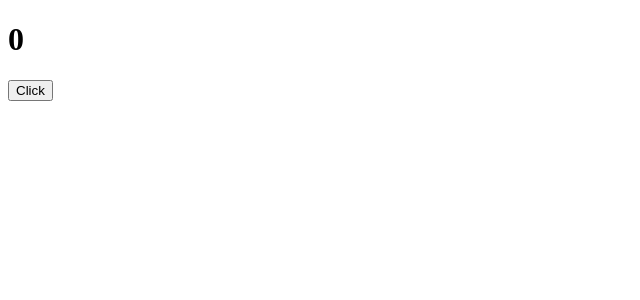
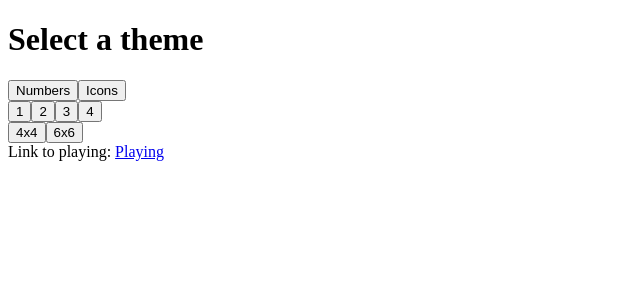
Before and after one commit to JosielLima/memory-game, a React (Vite) app: page / in a window 1280 px wide. Shown: the top 300 px of the page, without its empty margins (0-640 px from the left). Built offline with nearby package versions, Linux system fonts and the light colour scheme.

Commit message:
Config initial state for atoms and editor config

```diff
--- a/package.json
+++ b/package.json
@@ -20,11 +20,13 @@
     "@types/react": "^19.0.10",
     "@types/react-dom": "^19.0.4",
     "@vitejs/plugin-react": "^4.3.4",
-    "eslint": "^9.23.0",
+    "eslint": "^8.57.1",
     "eslint-plugin-react": "^7.37.4",
     "eslint-plugin-react-hooks": "^5.1.0",
     "eslint-plugin-react-refresh": "^0.4.19",
     "globals": "^15.15.0",
+    "prettier": "^3.5.3",
+    "prettier-eslint": "^16.3.0",
     "vite": "^6.2.0"
   }
 }
--- a/src/components/atoms/index.js
+++ b/src/components/atoms/index.js
@@ -1,4 +1,12 @@
 import { atom } from "jotai"
 
 // Atom for the configured game
-export const gameState = atom
+export const selectedThemeAtom = atom()
+export const selectedNumberPlayersAtom = atom()
+export const selectedGridSizeAtom = atom()
+
+export const gameConfig = atom((get) => ({
+  themeAtom: get(selectedThemeAtom),
+  numberPlayersAtom: get(selectedNumberPlayersAtom),
+  gridSizeAtom: get(selectedGridSizeAtom)
+}))
--- a/src/main.jsx
+++ b/src/main.jsx
@@ -1,12 +1,14 @@
-import React from 'react';
-import { createRoot } from 'react-dom/client'
+import React from "react";
+import { createRoot } from "react-dom/client";
 import { BrowserRouter, Routes, Route } from "react-router";
-import Start from './pages/start.jsx';
+import Start from "./pages/Start";
+import Playing from "./pages/Playing";
 
-createRoot(document.getElementById('root')).render(
+createRoot(document.getElementById("root")).render(
   <BrowserRouter>
     <Routes>
       <Route path="/" element={<Start />} />
+      <Route path="/playing" element={<Playing />} />
     </Routes>
-  </BrowserRouter>
-)
+  </BrowserRouter>,
+);
--- /dev/null
+++ b/src/pages/Playing.jsx
@@ -0,0 +1,15 @@
+import React from "react";
+import { useAtom } from "jotai";
+import { gameConfig } from "../components/atoms";
+
+export default function Playing() {
+  const [{ themeAtom, numberPlayersAtom, gridSizeAtom }] = useAtom(gameConfig);
+  return (
+    <div>
+      <h1>Game Configuration</h1>
+      <p>Theme: {themeAtom || "Not selected"}</p>
+      <p>Number of Players: {numberPlayersAtom || "Not selected"}</p>
+      <p>Grid Size: {gridSizeAtom || "Not selected"}</p>
+    </div>
+  );
+}
--- a/src/pages/start.jsx
+++ b/src/pages/start.jsx
@@ -1,16 +1,51 @@
-import React from 'react';
-import { useAtom } from 'jotai';
-import { gameState } from '../components/atoms';
-
-const counter = gameState(0);
+import React from "react";
+import { useAtom } from "jotai";
+import { Link } from "react-router";
+import {
+  selectedThemeAtom,
+  selectedNumberPlayersAtom,
+  selectedGridSizeAtom,
+} from "../components/atoms";
 
 export default function Start() {
-  const [count, setCounter] = useAtom(counter);
-  const onClick = () => setCounter(prev => prev + 1);
+  const [selectedTheme, setSelectedTheme] = useAtom(selectedThemeAtom);
+  const [selectedNumberPlayers, setSelectedNumberPlayers] = useAtom(
+    selectedNumberPlayersAtom,
+  );
+  const [selectedGridSize, setSelectedGridSize] = useAtom(selectedGridSizeAtom);
+
+  const handleTheme = (theme) => {
+    setSelectedTheme(theme);
+  };
+
+  const handleNumberPlayers = (numberPlayers) => {
+    setSelectedNumberPlayers(numberPlayers);
+  };
+
+  const handleGridSize = (gridSize) => {
+    setSelectedGridSize(gridSize);
+  };
+
   return (
     <div>
-      <h1>{count}</h1>
-      <button onClick={onClick}>Click</button>
+      <h1>{selectedTheme || "Select a theme"}</h1>
+      <div>
+        <button onClick={() => handleTheme("numbers")}>Numbers</button>
+        <button onClick={() => handleTheme("icons")}>Icons</button>
+      </div>
+      <div>
+        <button onClick={() => handleNumberPlayers("1")}>1</button>
+        <button onClick={() => handleNumberPlayers("2")}>2</button>
+        <button onClick={() => handleNumberPlayers("3")}>3</button>
+        <button onClick={() => handleNumberPlayers("4")}>4</button>
+      </div>
+      <div>
+        <button onClick={() => handleGridSize("4")}>4x4</button>
+        <button onClick={() => handleGridSize("6")}>6x6</button>
+      </div>
+      <div>
+        Link to playing: <Link to="/playing">Playing</Link>
+      </div>
     </div>
-  )
+  );
 }
```
Also changed, not shown: 2 other files (tests, documents, lock files or other folders).
